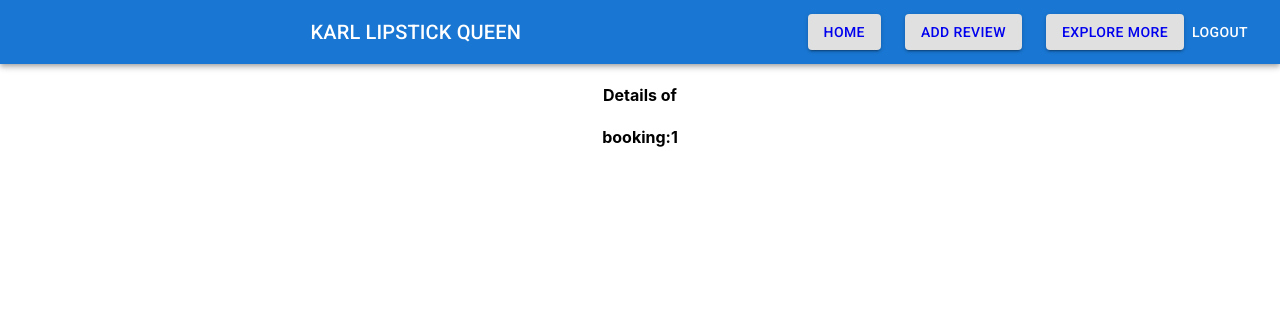
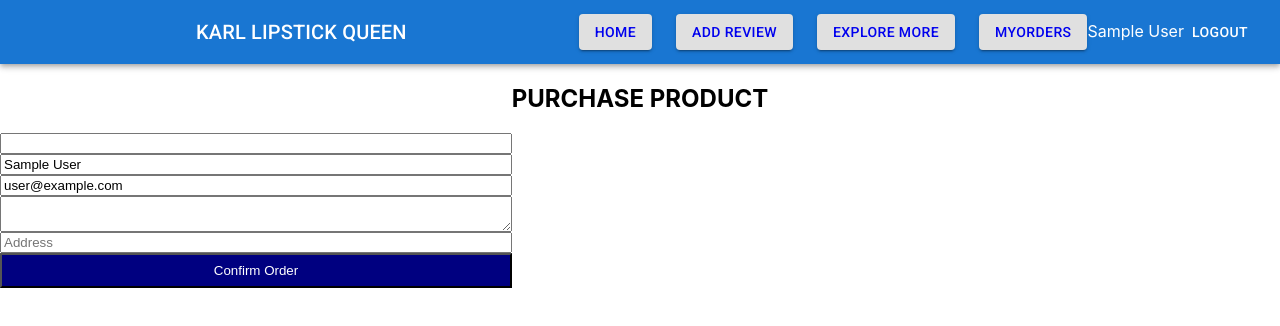
Before and after one commit to jannat456nur/React-Lipstick-client-site-Assingment-12, a React (Create React App) app: page /purchage/1 in a window 1280 px wide. Shown: the top 326 px of the page. Built offline with nearby package versions, Linux system fonts and the light colour scheme; no server answers; sample sign-in values are in the browser's storage; what react-swipeable-views-utils would draw is missing.

Commit message:
manageservices

```diff
--- a/src/App.js
+++ b/src/App.js
@@ -14,6 +14,8 @@ import Addservices from "./pages/AddServices/AddServices";
 import Review from "./pages/Review/Review";
 import NotFound from "./pages/NotFound/NotFound";
 import Addreview from "./pages/Addreview/Addreview";
+import Purchase from "./pages/Purchase/Purchase";
+import ManageService from "./pages/ManageService/ManageService";
 
 function App() {
   return (
@@ -52,12 +54,18 @@ function App() {
 
             <PrivateRoute path="/purchage/:serviceId">
               <Header></Header>
-              <Explore></Explore>
+              {/* <Explore></Explore> */}
+              <Purchase></Purchase>
             </PrivateRoute>
 
             <PrivateRoute path="/addreview">
               <Header></Header>
               <Addreview></Addreview>
+            </PrivateRoute>
+
+            <PrivateRoute path="/mangeservices">
+              <Header></Header>
+              <ManageService></ManageService>
             </PrivateRoute>
 
             <Route path="*">
--- a/src/Login/Login.js
+++ b/src/Login/Login.js
@@ -61,7 +61,7 @@ const Login = () => {
                             onChange={handleOnChange}
                             variant="outlined" />
 
-                        <Button sx={{ width: '75%', m: 1 }} type="submit" >Login</Button>
+                        <Button sx={{ width: '75%', m: 1 }} type="submit" >Please Login</Button>
                         <NavLink
                             style={{ textDecoration: 'none' }}
                             to="/register">
--- a/src/Register/Register.js
+++ b/src/Register/Register.js
@@ -30,7 +30,7 @@ const Register = () => {
         <Container>
             <Grid container spacing={2}>
                 <Grid item sx={{ mt: 8 }} xs={12} md={6}>
-                    <Typography variant="body1" gutterBottom>Register</Typography>
+                    <Typography gutterBottom>Please Register</Typography>
                     {!isLoading && <form onSubmit={handleLoginSubmit}>
                         <TextField
                             sx={{ width: '75%', m: 1 }}
--- /dev/null
+++ b/src/pages/Addreview/Addreview.css
@@ -0,0 +1,7 @@
+.addsereview form{
+    display: flex;
+    flex-direction: column;
+    width: 40%;
+    justify-content: center;
+    text-align: center;
+    }
--- a/src/pages/Addreview/Addreview.js
+++ b/src/pages/Addreview/Addreview.js
@@ -1,6 +1,7 @@
 import React from 'react';
 import axios from 'axios'
 import { useForm } from "react-hook-form";
+import './Addreview.css'
 
 
 const Addreview = () => {
@@ -20,7 +21,7 @@ const Addreview = () => {
             })
     }
     return (
-        <div>
+        <div className='addsereview'>
             <form onSubmit={handleSubmit(onSubmit)}>
                 <input {...register("name", { required: true, maxLength: 20 })} placeholder="name" />
                 <input {...register("description")} placeholder="description" />
--- a/src/pages/Explore/Explore.js
+++ b/src/pages/Explore/Explore.js
@@ -6,7 +6,7 @@ const Explore = () => {
     const { serviceId } = useParams();
     console.log(serviceId)
     useEffect(() => {
-        fetch(`https://agile-oasis-63624.herokuapp.com/services${serviceId}`)
+        fetch(`./products.json ${serviceId}`)
             .then(res => res.json())
             .then(data => setService(data))
     }, [])
--- a/src/pages/Home/Header/Header.js
+++ b/src/pages/Home/Header/Header.js
@@ -66,10 +66,11 @@ const Header = () => {
                 <ListItem button >
                     <Link to="/addreview">AddReview</Link>
                 </ListItem>
+                <ListItem button >
+                    <Link to="/mangeservices">MyOrders</Link>
+                </ListItem>
                 <Divider />
-                {/* <ListItem button >
-                <Link to="home">Home</Link>
-                </ListItem> */}
+
                 <Divider />
 
             </List>
@@ -101,6 +102,8 @@ const Header = () => {
                             {/* <Link to="/appointment" ><Button color="inherit" sx={{ ml: 3 }} variant="contained" style={{ textDecoration: 'none' }}>Appointment</Button></Link> */}
                             <HashLink className={navItem} to="/addreview" ><Button color="inherit" sx={{ ml: 3 }} variant="contained" style={{ textDecoration: 'none' }}>Add Review</Button></HashLink>
                             <Link className={navItem} to="/explore" ><Button color="inherit" sx={{ ml: 3 }} variant="contained" style={{ textDecoration: 'none' }}>Explore More</Button></Link>
+                            <Link className={navItem} to="/mangeservices" ><Button color="inherit" sx={{ ml: 3 }} variant="contained" style={{ textDecoration: 'none' }}>MyOrders</Button></Link>
+                            <span className="text-white">{user?.displayName}</span>
                         </Box>
                         {
                             user?.email ?
--- /dev/null
+++ b/src/pages/ManageService/ManageService.js
@@ -0,0 +1,50 @@
+import React, { useEffect, useState } from 'react';
+
+
+const ManageService = () => {
+    const [services, setServices] = useState([])
+    useEffect(() => {
+        fetch('http://localhost:5000/orders')
+            .then(res => res.json())
+            .then(data => setServices(data))
+    }, []);
+
+    const handleFelete = id => {
+        const url = `http://localhost:5000/orders/${id}`;
+        fetch(url, {
+            method: 'DELETE'
+        })
+            .then(res => res.json())
+            .then(data => {
+                console.log(data)
+                if (data.deletedCount) {
+                    alert('deleted')
+                    const remaining = services.filter(service => service._id !== id)
+                    setServices(remaining)
+                }
+
+            })
+    }
+    return (
+        <div>
+            <h4>manage services</h4>
+            <li>
+
+                {
+                    services.map(services => <div
+                        key={services.id}
+
+
+                    >
+                        <h4>{services.name}</h4>
+                        <button onClick={() => handleFelete(services._id)}>Delete</button>
+
+                    </div>)
+                }
+            </li>
+
+        </div>
+    );
+};
+
+export default ManageService;
--- /dev/null
+++ b/src/pages/Purchase/Purchase.css
@@ -0,0 +1,7 @@
+.addorders form{
+    display: flex;
+    flex-direction: column;
+    width: 40%;
+    justify-content: center;
+    text-align: center;
+    }
--- /dev/null
+++ b/src/pages/Purchase/Purchase.js
@@ -0,0 +1,53 @@
+import React, { useEffect, useState } from 'react';
+import { useForm } from "react-hook-form";
+import { useHistory, useParams } from 'react-router';
+import useAuth from '../../hooks/useAuth';
+import axios from 'axios'
+import './Purchase.css';
+
+const Purchase = () => {
+    const [product, setProduct] = useState([])
+    const { register, handleSubmit, reset } = useForm();
+    const { user } = useAuth()
+    const { id } = useParams()
+
+    useEffect(() => {
+        fetch(`http://localhost:5000/orders/${id}`)
+            .then(res => res.json())
+            .then(data => setProduct(data))
+    }, [])
+
+    // POST DATA TO SERVER
+    const onSubmit = data => {
+        axios.post("http://localhost:5000/orders", data)
+            .then(res => {
+                if (res.data.insertedId) {
+                    alert('Added successfully')
+                    reset()
+                }
+            })
+        console.log(data);
+    }
+
+    return (
+        <div>
+            {/* <Header></Header> */}
+            <div className='addorders'>
+                <h2>PURCHASE PRODUCT</h2>
+
+                <form onSubmit={handleSubmit(onSubmit)} className="form" >
+                    {/* Name, email etc from database */}
+                    <input {...register("productName")} value={product?.name} />
+                    <input {...register("name", { required: true })} defaultValue={user.displayName} />
+                    <input {...register("email")} value={user.email} />
+                    <textarea {...register("description")} value={product?.description} />
+                    <input {...register("address")} placeholder="Address" />
+                    <input type="submit" value='Confirm Order' style={{ height: '35px', background: 'navy', cursor: 'pointer', color: '#fff' }} />
+                </form>
+            </div>
+            {/* <Footer></Footer> */}
+        </div>
+    );
+};
+
+export default Purchase;
```
Also changed, not shown: src/pages/ManageService/ManageService.css (added).
